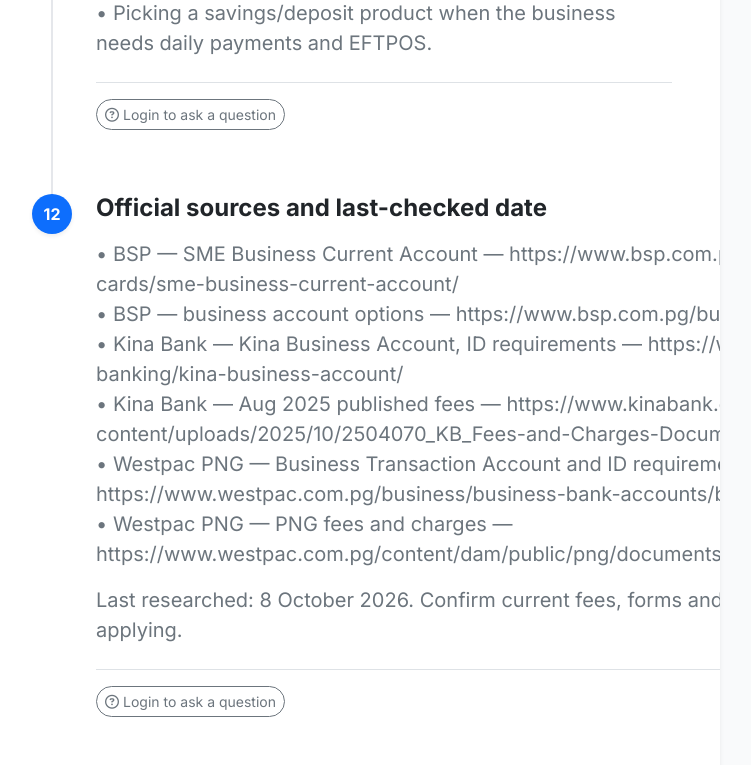
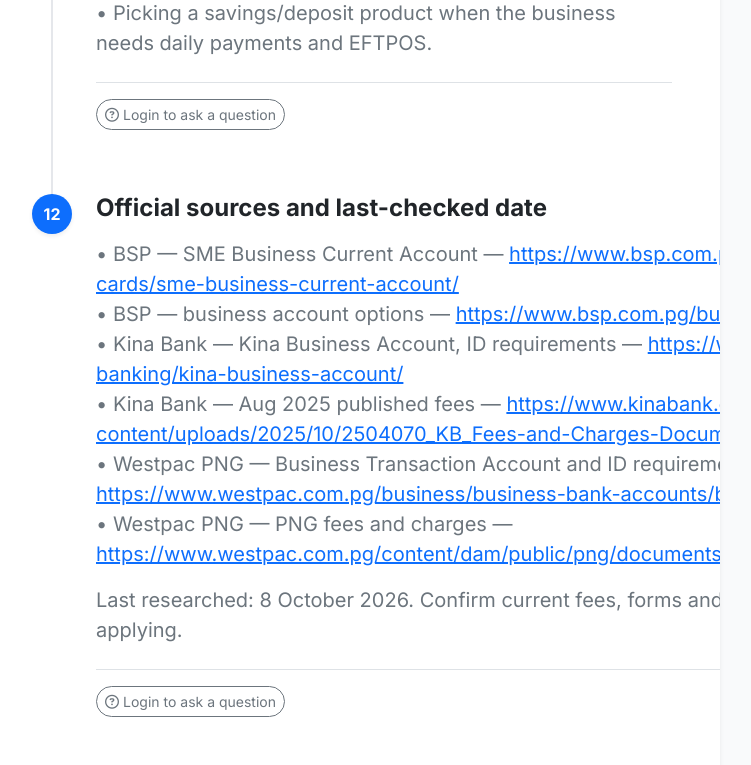
Before and after one commit to Roderick47/wikonomi, a Django app: page /howto/19/ in a window 1280 px wide. Shown: the part 5004-5769 px from the top of the page, without its empty margins (98-849 px from the left). Run offline with Django 3.2, Linux system fonts and the light colour scheme; data comes from the database, SQL or seed files in the repository; some libraries are stand-ins or nearby versions.

Commit message:
feat(guides): make official source URLs clickable

```diff
--- a/HowTo/templates/HowTo/howto_detail.html
+++ b/HowTo/templates/HowTo/howto_detail.html
@@ -94,7 +94,7 @@
                                     {% if item.step.title %}
                                         <h4 class="fw-bold mb-3">{{ item.step.title }}</h4>
                                     {% endif %}
-                                    <div class="text-secondary fs-5 mb-3">{{ item.step.content|linebreaks }}</div>
+                                    <div class="text-secondary fs-5 mb-3">{{ item.step.content|urlize|linebreaks }}</div>
 
                                     {% if item.step.image %}
                                         <div class="step-image mt-3">
```
